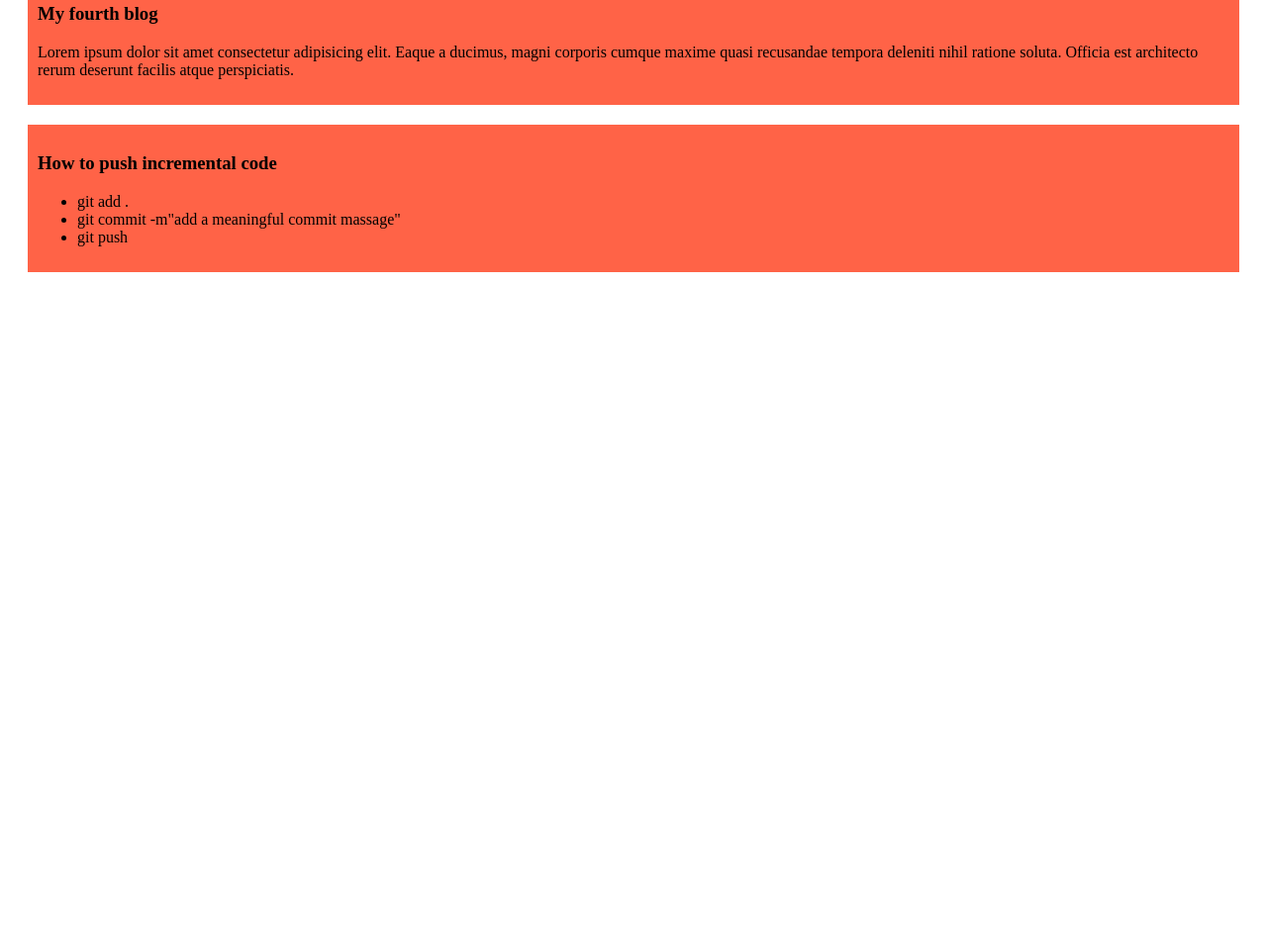
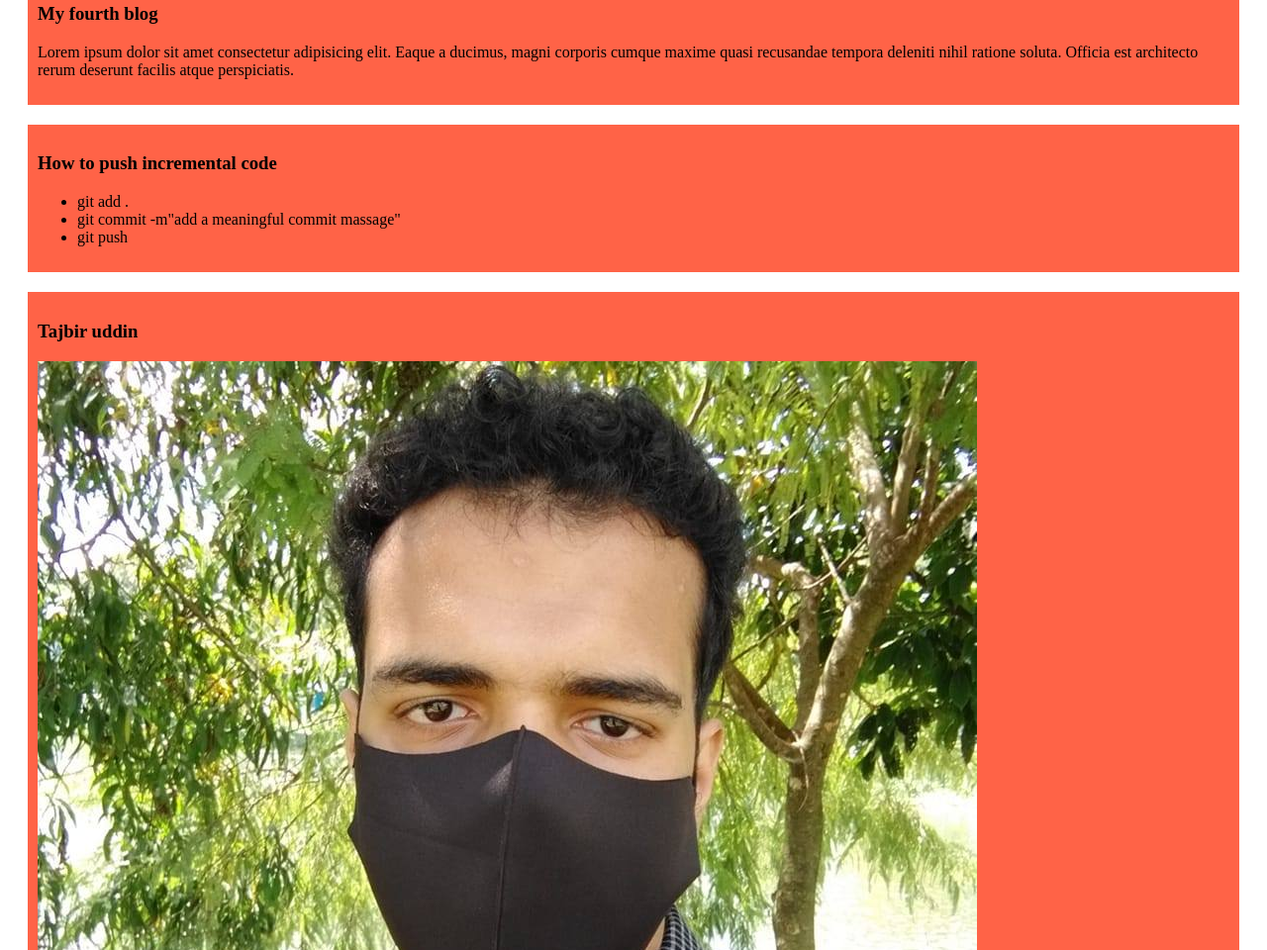
Before and after one commit to tajbir-uddin/my-first-github-repo, a plain HTML site: page index.html in a window 1280 px wide. Shown: the part 500-1460 px from the top of the page at 99% size. Before the commit the page ends 800 px from the top, so only its background shows below. Drawn offline with Linux system fonts and the light colour scheme.

Commit message:
added my pic

```diff
--- a/index.html
+++ b/index.html
@@ -31,5 +31,9 @@
             <li>git push</li>
         </ul>
     </div>
+    <div>
+        <h3>Tajbir uddin</h3>
+        <img src="Images/tajbir1.jpg" alt="">
+    </div>
 </body>
 </html>
```
Also changed, not shown: Images/tajbir1.jpg (added).
